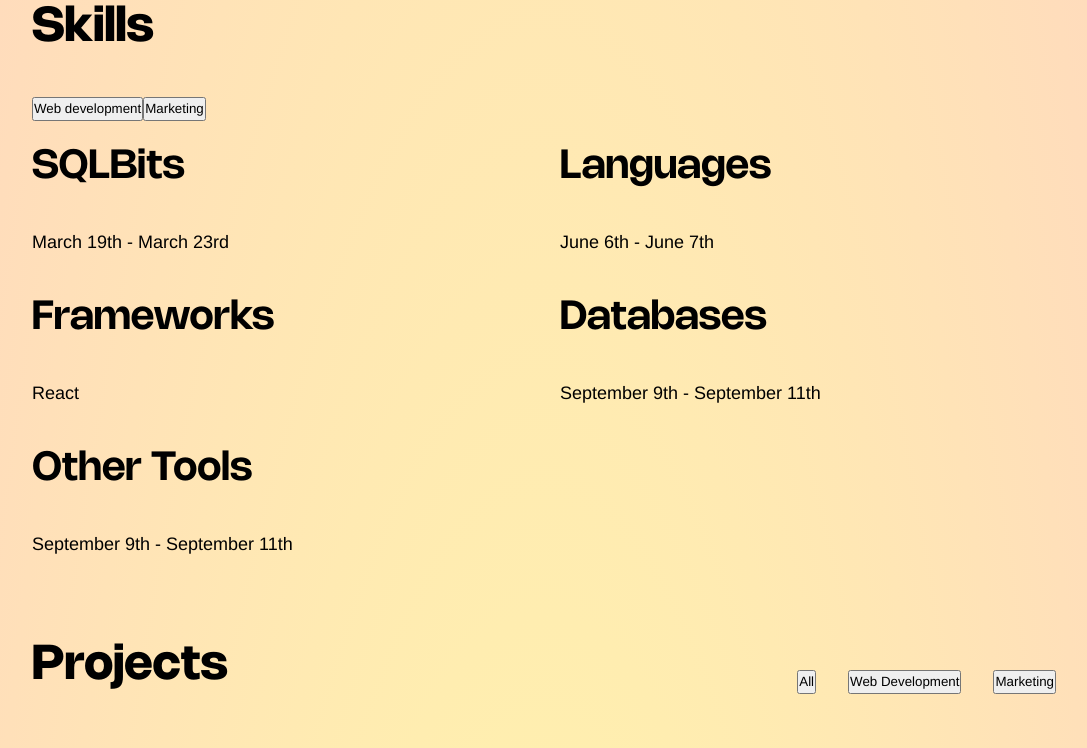
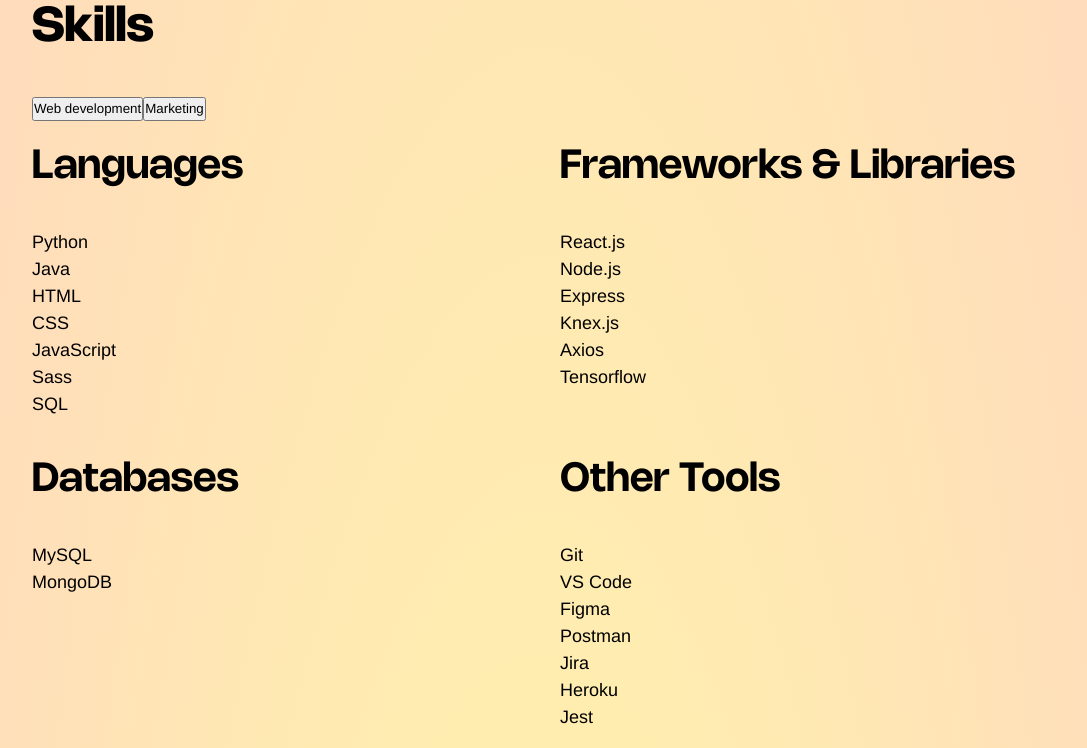
Before and after one commit to laura-nguyen/laura-nguyen-website, a React (Vite) app: page / in a window 1280 px wide. Shown: the part 940-1688 px from the top of the page, without its empty margins (96-1183 px from the left). Built offline with nearby package versions, Linux system fonts and the light colour scheme; a web font is replaced by a local one.

Commit message:
added swe and marketing copy to skills section

```diff
--- a/src/components/CircleText/CircleText.jsx
+++ b/src/components/CircleText/CircleText.jsx
@@ -14,9 +14,9 @@
       .join("");
   }, []);
   return (
-    <div class="circle">
-      <div class="text">
-        <p>Laura Nguyen - Marketing - and Design</p>
+    <div className="circle">
+      <div className="text">
+        <p>Laura Nguyen - Marketing </p>
       </div>
     </div>
   );
--- /dev/null
+++ b/src/components/Contact/Contact.jsx
@@ -0,0 +1,5 @@
+const Contact = () => {
+  return <div>Contact</div>;
+};
+
+export default Contact;
--- a/src/components/HorizontalTabs/HorizontalTabs.jsx
+++ b/src/components/HorizontalTabs/HorizontalTabs.jsx
@@ -44,6 +44,8 @@
         }
       });
     }
+
+    filterEvents("web-dev");
   }, []);
 
   return (
@@ -63,44 +65,146 @@
           </div>
 
           <ul className="skill-list">
-            <li className="skill" skill-category="growth">
+            <li className="skill" skill-category="web-dev">
               <div className="skill-details">
-                <h2 className="skill-name">SQLBits</h2>
-                <span className="skill-details-list">
-                  March 19th - March 23rd
-                </span>
+                <h2 className="skill-name">Languages</h2>
+                <ul className="skill-details-list">
+                  <li>Python</li>
+                  <li>Java</li>
+                  <li>HTML</li>
+                  <li>CSS</li>
+                  <li>JavaScript</li>
+                  <li>Sass</li>
+                  <li>SQL</li>
+                </ul>
               </div>
             </li>
 
             <li className="skill" skill-category="web-dev">
               <div className="skill-details">
-                <h2 className="skill-name">Languages</h2>
-                <span className="skill-details-list">June 6th - June 7th</span>
-              </div>
-            </li>
-
-            <li className="skill" skill-category="web-dev">
-              <div className="skill-details">
-                <h2 className="skill-name">Frameworks</h2>
+                <h2 className="skill-name">Frameworks & Libraries</h2>
                 <ul className="skill-details-list">
-                  <li>React</li>
+                  <li>React.js</li>
+                  <li>Node.js</li>
+                  <li>Express</li>
+                  <li>Knex.js</li>
+                  <li>Axios</li>
+                  <li>Tensorflow</li>
                 </ul>
               </div>
             </li>
             <li className="skill" skill-category="web-dev">
               <div className="skill-details">
                 <h2 className="skill-name">Databases</h2>
-                <span className="skill-details-list">
-                  September 9th - September 11th
-                </span>
+                <ul className="skill-details-list">
+                  <li>MySQL</li>
+                  <li>MongoDB</li>
+                </ul>
               </div>
             </li>
             <li className="skill" skill-category="web-dev">
               <h2 className="skill-name">Other Tools</h2>
               <div className="skill-details">
-                <span className="skill-details-list">
-                  September 9th - September 11th
-                </span>
+                <ul className="skill-details-list">
+                  <li>Git</li>
+                  <li>VS Code</li>
+                  <li>Figma</li>
+                  <li>Postman</li>
+                  <li>Jira</li>
+                  <li>Heroku</li>
+                  <li>Jest</li>
+                </ul>
+              </div>
+            </li>
+
+            <li className="skill" skill-category="growth">
+              <div className="skill-details">
+                <h2 className="skill-name">Web Design & Development</h2>
+                <ul className="skill-details-list">
+                  <li>
+                    Design and develop landing pages using HTML, CSS, and
+                    JavaScript to maximize conversions and sign-ups.
+                  </li>
+                  <li>
+                    Analyze the full funnel to optimize the entire website
+                    journey for higher conversions.
+                  </li>
+                  <li>
+                    Generate and implement A/B test ideas to continuously
+                    improve performance.
+                  </li>
+                </ul>
+              </div>
+            </li>
+
+            <li className="skill" skill-category="growth">
+              <div className="skill-details">
+                <h2 className="skill-name">Email Marketing & SMS</h2>
+                <ul className="skill-details-list">
+                  <li>
+                    Create and manage effective, personalized email and SMS
+                    campaigns to enhance the customer lifecycle journey.
+                  </li>
+                  <li>
+                    Analyze campaign metrics to generate actionable insights and
+                    ideas for improvement.
+                  </li>
+
+                  <li>
+                    Implement advanced segmentation and targeting strategies to
+                    ensure messages reach the right audience at the right time.
+                  </li>
+                </ul>
+              </div>
+            </li>
+
+            <li className="skill" skill-category="growth">
+              <div className="skill-details">
+                <h2 className="skill-name">
+                  Marketing Analytics & Integration
+                </h2>
+                <ul className="skill-details-list">
+                  <li>
+                    Provide comprehensive funnel analytics and actionable
+                    recommendations to inform strategic decisions.
+                  </li>
+                  <li>
+                    Utilize tools like Google Analytics 4, Hotjar, and SEMRush
+                    to deliver in-depth insights into marketing performance.
+                  </li>
+                  <li>
+                    Handle pixel and tag installation via Google Tag Manager for
+                    accurate tracking and data collection.
+                  </li>
+                  <li>
+                    Seamlessly integrate marketing efforts with e-commerce
+                    platforms.
+                  </li>
+                  <li>
+                    Develop dashboards in Tableau, Looker, Sigma, and Mixpanel
+                    to visualize data and support data-driven decision-making.
+                  </li>
+                </ul>
+              </div>
+            </li>
+
+            <li className="skill" skill-category="growth">
+              <div className="skill-details">
+                <h2 className="skill-name">SEO & Paid Ads</h2>
+                <ul className="skill-details-list">
+                  <li>
+                    Conduct thorough keyword research to improve organic search
+                    visibility and SEO performance.
+                  </li>
+                  <li>
+                    Manage and optimize daily campaigns for Facebook, Instagram,
+                    LinkedIn, and Google Ads to maximize ROI.
+                  </li>
+                  <li>
+                    Create custom audiences and implement retargeting tactics to
+                    enhance ad performance and drive conversions.
+                  </li>
+                </ul>
               </div>
             </li>
           </ul>
```
Also changed, not shown: src/components/Contact/Contact.scss (added).
